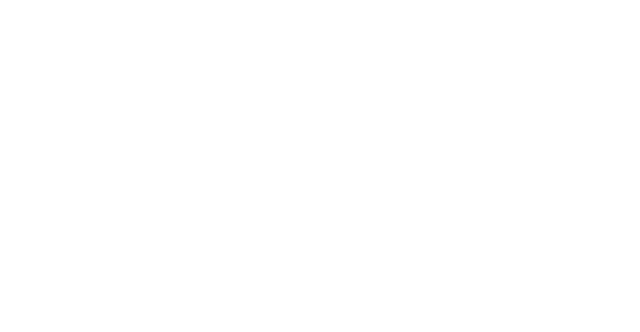
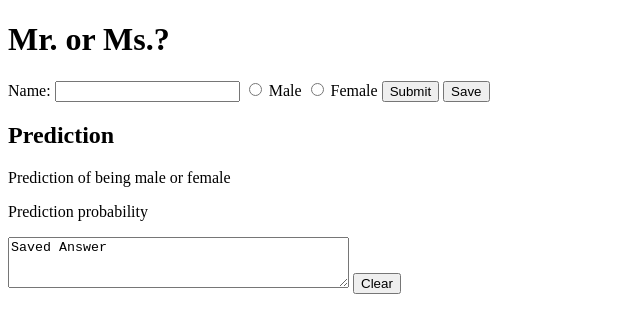
Before and after one commit to SepehrNoey/IE-Mid-Project-2, a plain HTML site: page index.html in a window 1280 px wide. Shown: the whole page, without its empty margins (0-640 px from the left). Drawn offline with Linux system fonts and the light colour scheme.

Commit message:
feat: creating structure in html done

```diff
--- a/index.html
+++ b/index.html
@@ -1,7 +1,29 @@
 <!DOCTYPE html>
 <head>
+<!-- <link rel="stylesheet" href="styles.css" type="text/css"/> -->
+</head>
 
-</head>
 <body>
+<div>
+    <form>
+        <h1>Mr. or Ms.?</h1>
+        <label for="nameInput">Name:</label> <input type="text" id="nameInput">
+        <input type="radio" id="maleRadioBtn"> <label for="maleRadioBtn">Male</label>
+        <input type="radio" id="femaleRadioBtn"> <label for="femaleRadioBtn">Female</label>
+        <button type="submit">Submit</button>
+        <button>Save</button>
+    </form>
+    <div>
+        <div>
+            <h2>Prediction</h2>
+            <p>Prediction of being male or female</p>
+            <p>Prediction probability</p>
+        </div>
+        <div>
+            <textarea id="savedAnswer" cols="40" rows="3">Saved Answer</textarea>
+            <button>Clear</button>
+        </div>
+    </div>
+</div>
 
 </body>
--- /dev/null
+++ b/styles.css
@@ -0,0 +1,3 @@
+body{
+    background-image: url('background.jpg');
+}
```
Also changed, not shown: background.jpg (added).
